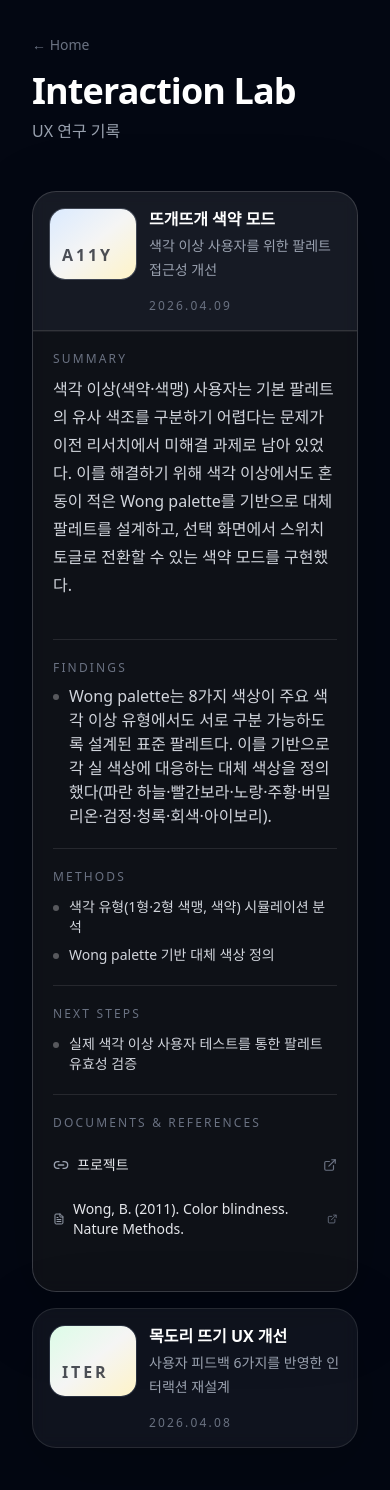
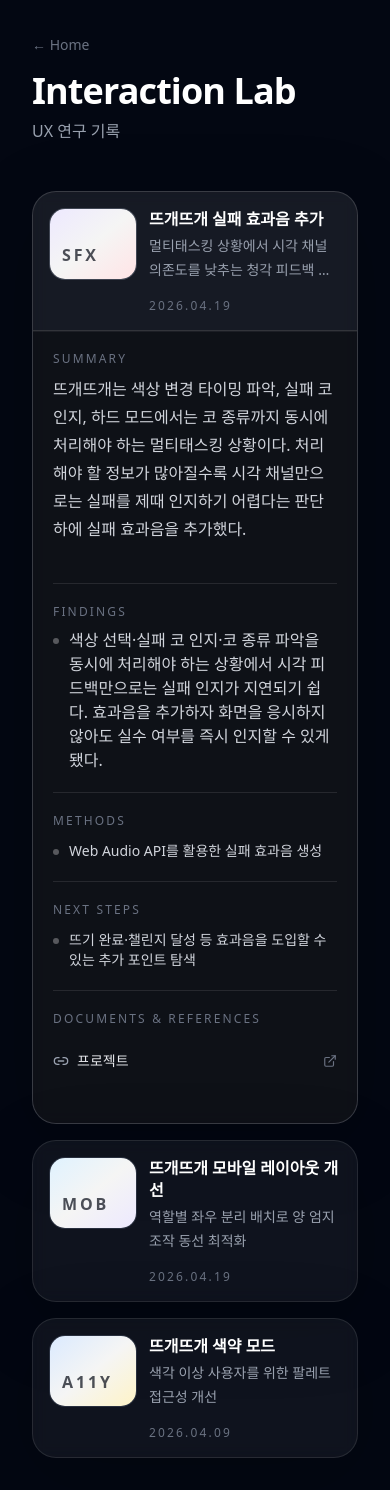
Before and after one commit to amaran-th/interactive-portfolio, a Next.js app: page /interaction-lab in a window 390 px wide. Built offline with nearby package versions, Linux system fonts and the light colour scheme.

Commit message:
feat : 뜨개뜨개 실패 효과음 및 모바일 레이아웃 개선 리서치 레코드 추가

```diff
--- a/app/(portfolio)/interaction-lab/_sections/data.ts
+++ b/app/(portfolio)/interaction-lab/_sections/data.ts
@@ -18,34 +18,83 @@ export type ResearchRecord = {
 };
 
 export const researches: ResearchRecord[] = [
+  // {
+  //   id: "knit-muffler-ux-iteration",
+  //   title: "목도리 뜨기 UX 개선",
+  //   subtitle: "사용자 피드백 6가지를 반영한 인터랙션 재설계",
+  //   period: "2026.04.08",
+  //   thumbnailLabel: "ITER",
+  //   accentClassName: "from-green-100 via-stone-100 to-amber-100",
+  //   summary:
+  //     "초기 버전을 직접 사용한 사용자들로부터 6가지 피드백을 수집했다. 초기화 동선의 번거로움, 목도리 성장 방향의 혼란, 이지 모드의 과도한 난이도, 색 선택과 뜨기의 분리된 조작, 현재 줄 파악의 어려움, 비직관적인 단축키가 주요 문제였다. 각 피드백에 대응하는 개선을 적용했다.",
+  //   methods: [
+  //     "사용자 피드백 수집 및 분류",
+  //     "입력 흐름 재설계",
+  //     "난이도별 분기 설계",
+  //     "레이아웃 재설계",
+  //     "localStorage 영속화",
+  //   ],
+  //   findings: [
+  //     "홈 버튼만으로는 초기화 경로가 불명확했다. 홈 버튼 옆에 다시하기 버튼을 추가하자 초기화 의도가 분명해졌다.",
+  //     "목도리가 위에서 아래로 성장하는 구조가 도안 읽기 순서(위→아래)와 반대여서 혼란을 줬다. 목도리를 화면 하단에 고정하고 위로 쌓이도록 변경해 도안 진행 방향과 일치시켰다.",
+  //     "이지 모드에서도 잘못 떠지는 코드가 생겨 색 선택 자체에 집중하기 어렵다는 피드백이 있었다. 이지 모드의 실수 확률을 0으로 고정하고 실수 지표도 함께 숨겨 난이도 차이를 명확히 했다.",
+  //     "색 선택과 뜨기가 분리된 두 단계 조작이어서 리듬이 끊겼다. 색상 버튼 클릭 또는 숫자 키 입력 시 선택과 뜨기가 동시에 일어나도록 통합하자 조작 흐름이 단순해졌다.",
+  //     "도안이 작아 현재 몇 번째 줄을 뜨고 있는지 파악하기 어려웠다. 도안에서 현재 진행 줄을 강조 표시해 위치 파악이 쉬워졌다.",
+  //     "F(뜨기)·J(풀기) 단축키가 기능을 연상하기 어렵다는 피드백이 있었다. 풀기는 Backspace로 변경해 '지우기'라는 직관과 연결했고, 뜨기는 색상 버튼 클릭으로 대체해 별도 키가 불필요해졌다.",
+  //   ],
+  //   nextSteps: [
+  //     "챌린지 기록 이력 화면 추가",
+  //     "자유 모드 복구 시 명시적 안내 메시지 표시",
+  //   ],
+  //   references: [
+  //     {
+  //       label: "프로젝트",
+  //       href: "/playground/knit-muffler",
+  //       type: "project",
+  //     },
+  //   ],
+  // },
   {
-    id: "knit-muffler-ux-iteration",
-    title: "목도리 뜨기 UX 개선",
-    subtitle: "사용자 피드백 6가지를 반영한 인터랙션 재설계",
-    period: "2026.04.08",
-    thumbnailLabel: "ITER",
-    accentClassName: "from-green-100 via-stone-100 to-amber-100",
+    id: "knit-muffler-sound-feedback",
+    title: "뜨개뜨개 실패 효과음 추가",
+    subtitle: "멀티태스킹 상황에서 시각 채널 의존도를 낮추는 청각 피드백 도입",
+    period: "2026.04.19",
+    thumbnailLabel: "SFX",
+    accentClassName: "from-violet-100 via-stone-100 to-rose-100",
     summary:
-      "초기 버전을 직접 사용한 사용자들로부터 6가지 피드백을 수집했다. 초기화 동선의 번거로움, 목도리 성장 방향의 혼란, 이지 모드의 과도한 난이도, 색 선택과 뜨기의 분리된 조작, 현재 줄 파악의 어려움, 비직관적인 단축키가 주요 문제였다. 각 피드백에 대응하는 개선을 적용했다.",
+      "뜨개뜨개는 색상 변경 타이밍 파악, 실패 코 인지, 하드 모드에서는 코 종류까지 동시에 처리해야 하는 멀티태스킹 상황이다. 처리해야 할 정보가 많아질수록 시각 채널만으로는 실패를 제때 인지하기 어렵다는 판단 하에 실패 효과음을 추가했다.",
+    methods: ["Web Audio API를 활용한 실패 효과음 생성"],
+    findings: [
+      "색상 선택·실패 코 인지·코 종류 파악을 동시에 처리해야 하는 상황에서 시각 피드백만으로는 실패 인지가 지연되기 쉽다. 효과음을 추가하자 화면을 응시하지 않아도 실수 여부를 즉시 인지할 수 있게 됐다.",
+    ],
+    nextSteps: [
+      "뜨기 완료·챌린지 달성 등 효과음을 도입할 수 있는 추가 포인트 탐색",
+    ],
+    references: [
+      {
+        label: "프로젝트",
+        href: "/playground/knit-muffler",
+        type: "project",
+      },
+    ],
+  },
+  {
+    id: "knit-muffler-mobile-layout",
+    title: "뜨개뜨개 모바일 레이아웃 개선",
+    subtitle: "역할별 좌우 분리 배치로 양 엄지 조작 동선 최적화",
+    period: "2026.04.19",
+    thumbnailLabel: "MOB",
+    accentClassName: "from-sky-100 via-stone-100 to-violet-100",
+    summary:
+      "모바일에서 양 엄지로 조작하는 사용자를 고려해, 역할이 다른 컨트롤을 좌우로 분리 배치했다. 뜨기 동작에 해당하는 색상 팔레트는 왼쪽에, 풀기·툴 변경 등 액션 버튼은 오른쪽에 배치해 각 손의 역할을 명확히 구분했다.",
     methods: [
-      "사용자 피드백 수집 및 분류",
-      "입력 흐름 재설계",
-      "난이도별 분기 설계",
-      "레이아웃 재설계",
-      "localStorage 영속화",
+      "모바일 양손 그립 패턴 분석 및 Thumb Zone 고려",
+      "컨트롤 역할 기반 좌우 분리 배치 설계",
     ],
     findings: [
-      "홈 버튼만으로는 초기화 경로가 불명확했다. 홈 버튼 옆에 다시하기 버튼을 추가하자 초기화 의도가 분명해졌다.",
-      "목도리가 위에서 아래로 성장하는 구조가 도안 읽기 순서(위→아래)와 반대여서 혼란을 줬다. 목도리를 화면 하단에 고정하고 위로 쌓이도록 변경해 도안 진행 방향과 일치시켰다.",
-      "이지 모드에서도 잘못 떠지는 코드가 생겨 색 선택 자체에 집중하기 어렵다는 피드백이 있었다. 이지 모드의 실수 확률을 0으로 고정하고 실수 지표도 함께 숨겨 난이도 차이를 명확히 했다.",
-      "색 선택과 뜨기가 분리된 두 단계 조작이어서 리듬이 끊겼다. 색상 버튼 클릭 또는 숫자 키 입력 시 선택과 뜨기가 동시에 일어나도록 통합하자 조작 흐름이 단순해졌다.",
-      "도안이 작아 현재 몇 번째 줄을 뜨고 있는지 파악하기 어려웠다. 도안에서 현재 진행 줄을 강조 표시해 위치 파악이 쉬워졌다.",
-      "F(뜨기)·J(풀기) 단축키가 기능을 연상하기 어렵다는 피드백이 있었다. 풀기는 Backspace로 변경해 '지우기'라는 직관과 연결했고, 뜨기는 색상 버튼 클릭으로 대체해 별도 키가 불필요해졌다.",
+      "기존 상하 배치는 시각적 균형을 기준으로 구성된 레이아웃이었다. 모바일에서 양 엄지로 조작할 때는 화면 좌우 가장자리가 더 자연스럽게 닿는 영역이므로, 뜨기(색상 팔레트)와 액션(풀기·툴 변경)을 좌우로 나눠 각 엄지의 역할과 물리적 위치를 일치시켰다.",
     ],
-    nextSteps: [
-      "챌린지 기록 이력 화면 추가",
-      "자유 모드 복구 시 명시적 안내 메시지 표시",
-    ],
+    nextSteps: ["다양한 모바일 기기 크기에서 Thumb Zone 검증"],
     references: [
       {
         label: "프로젝트",
```
